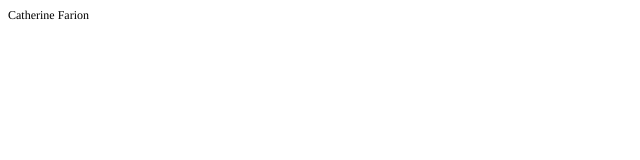
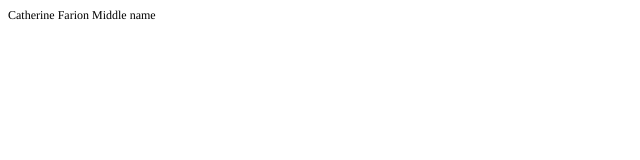
Before and after one commit to Catherine9494/TestProject, a plain HTML site: page index.html in a window 1280 px wide. Shown: the full height of the page, 0-640 px from the left. Drawn offline with Linux system fonts and the light colour scheme.

Commit message:
middle name

```diff
--- a/index.html
+++ b/index.html
@@ -12,6 +12,6 @@
   </style>
 </head>
 <body>
-<p class="p1"><span class="s1">Catherine Farion</span></p>
+<p class="p1"><span class="s1">Catherine Farion Middle name</span></p>
 </body>
 </html>
```
